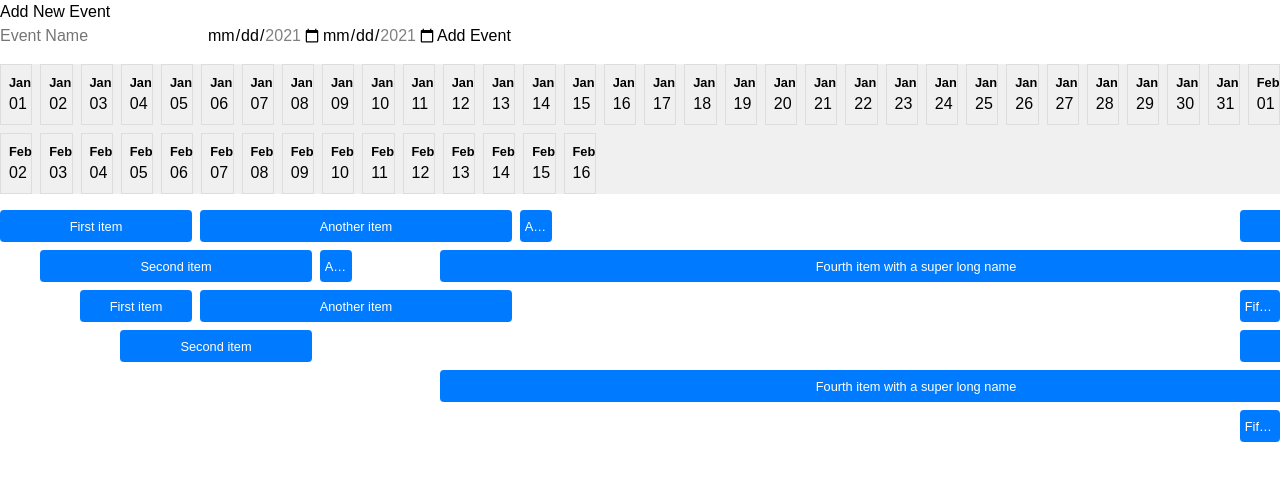
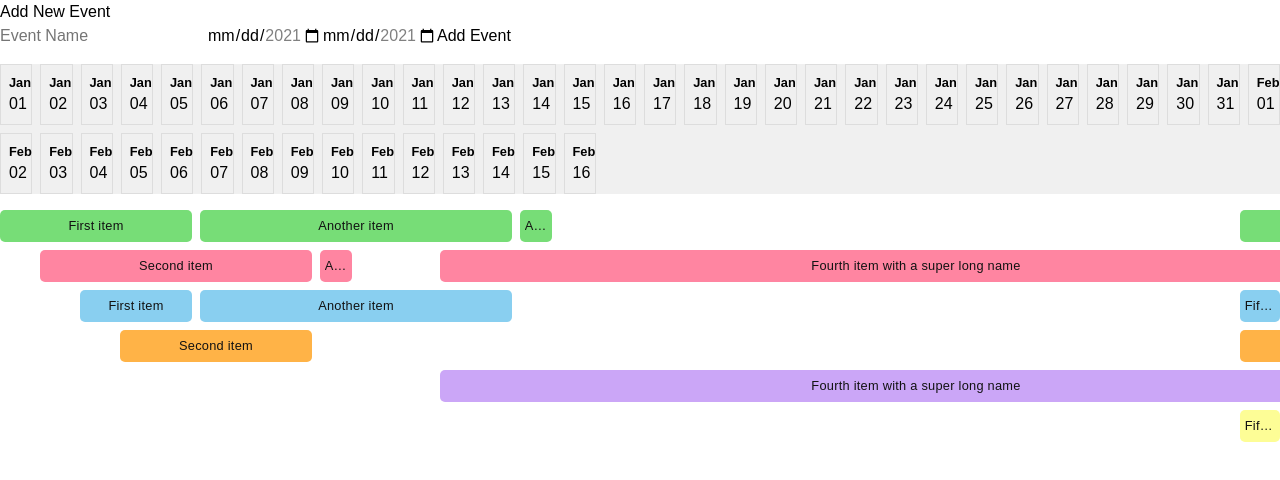
Before and after one commit to lucasReghiniM/timeline-project, a React (Vite) app: page / in a window 1280 px wide. Shown: the top 480 px of the page. Built offline with nearby package versions, Linux system fonts and the light colour scheme.

Commit message:
new colors for lane

```diff
--- a/package.json
+++ b/package.json
@@ -11,6 +11,7 @@
     "format": "prettier --write ."
   },
   "dependencies": {
+    "classnames": "^2.5.1",
     "react": "^18.3.1",
     "react-dom": "^18.3.1"
   },
--- a/src/features/timeline/components/Timeline.scss
+++ b/src/features/timeline/components/Timeline.scss
@@ -39,17 +39,22 @@
         display: flex;
         align-items: center;
         justify-content: center;
-        background-color: #007bff;
         color: white;
         padding: 0.3rem;
-        border-radius: 4px;
+        border-radius: 5px;
         font-size: 0.8rem;
         overflow: hidden;
         text-overflow: ellipsis;
         white-space: nowrap;
+        transition: all ease 0.3s;
+        color: var(--black);
+        font-weight: 500;
+        letter-spacing: 0.02em;
+        line-height: 1.6;
+        text-rendering: optimizeLegibility;
 
         &:hover {
-          background-color: #0056b3;
+          transform: scale(1.1);
         }
 
         .timeline-event-name {
@@ -57,6 +62,28 @@
           text-overflow: ellipsis;
           white-space: nowrap;
         }
+
+        &.lane-1 {
+            background-color: var(--lane-color-1);
+        }
+        &.lane-2 {
+            background-color: var(--lane-color-2);
+        }
+        &.lane-3 {
+            background-color: var(--lane-color-3);
+        }
+        &.lane-4 {
+            background-color: var(--lane-color-4);
+        }
+        &.lane-5 {
+            background-color: var(--lane-color-5);
+        }
+        &.lane-6 {
+            background-color: var(--lane-color-6);
+        }
+        &.lane-7 {
+            background-color: var(--lane-color-7);
+        }
       }
     }
   }
--- a/src/features/timeline/components/Timeline.tsx
+++ b/src/features/timeline/components/Timeline.tsx
@@ -1,4 +1,6 @@
 import React from "react";
+
+import classNames from "classnames";
 
 import { TimelineEvent } from "../../../shared/types/timeline";
 import "./Timeline.scss";
@@ -81,7 +83,10 @@ const Timeline: React.FC<TimelineProps> = ({ events: initialEvents }) => {
               return (
                 <div
                   key={event.id}
-                  className="timeline-event"
+                  className={classNames(
+                    "timeline-event",
+                    `lane-${(laneIndex % 7) + 1}`
+                  )}
                   style={{
                     gridColumn: `${startOffset + 1} / span ${duration}`,
                     gridRow: `${laneIndex + 1}`
--- /dev/null
+++ b/src/styles/colors.scss
@@ -0,0 +1,8 @@
+$green:#77dd77;
+$red: #ff85a1;
+$blue: #89cff0;
+$yellow: #fdfd96;
+$purple: #cba6f7;
+$orange: #ffb347;
+$cyan: #a0d6d3;
+$black-contrast: #121212;
--- a/src/styles/global.scss
+++ b/src/styles/global.scss
@@ -1,4 +1,16 @@
 @use "./variables" as vars;
+@use "./colors" as colors;
+
+:root {
+  --lane-color-1: #{colors.$green};
+  --lane-color-2: #{colors.$red};
+  --lane-color-3: #{colors.$blue};
+  --lane-color-4: #{colors.$orange};
+  --lane-color-5: #{colors.$purple};
+  --lane-color-6: #{colors.$yellow};
+  --lane-color-7: #{colors.$cyan};
+  --black: #{colors.$black-contrast};
+}
 
 /* Global Reset and Base Styles */
 *,
```
Also changed, not shown: 1 other file (tests, documents, lock files or other folders).
